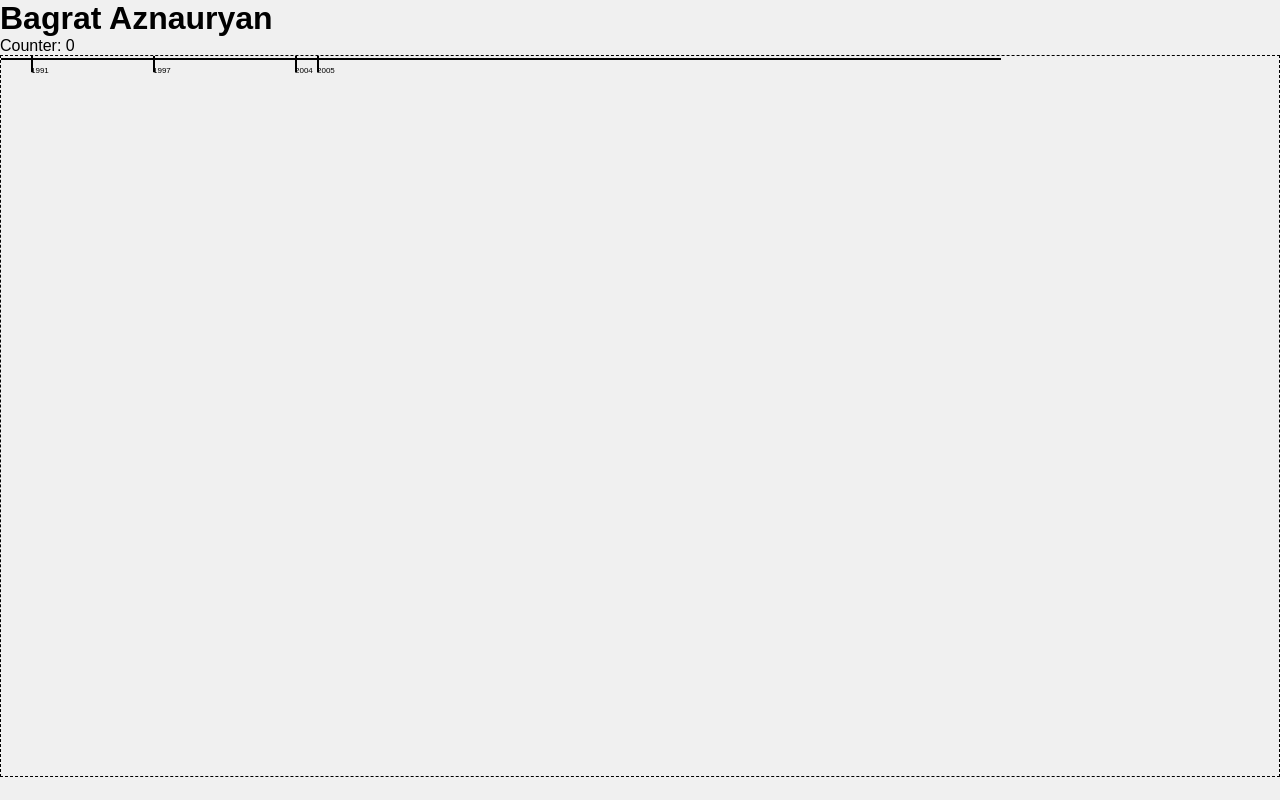
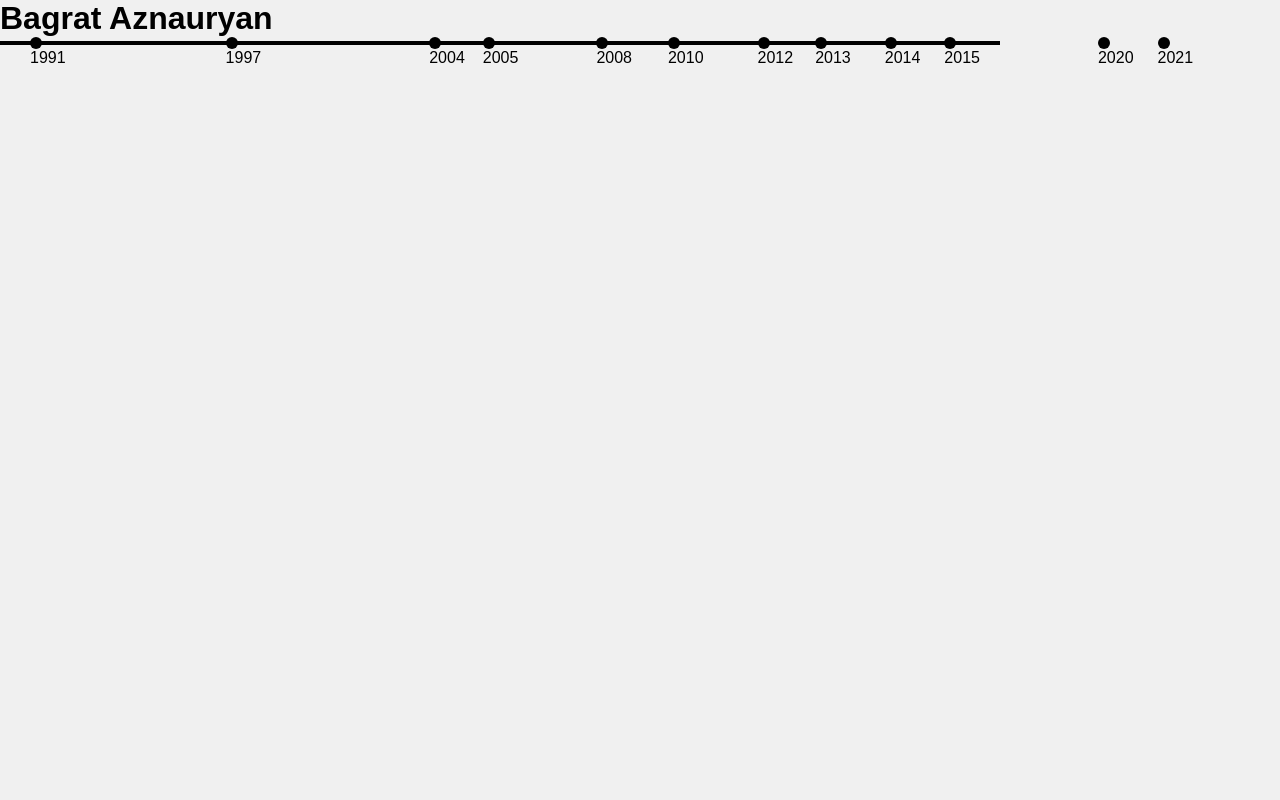
Before and after one commit to bagrat/bagrat.io, a Vue app: page / in a window 1280 px wide. Built offline with nearby package versions, Linux system fonts and the light colour scheme.

Commit message:
Make event deltas in terms of months

```diff
--- a/src/components/EventMarkers.vue
+++ b/src/components/EventMarkers.vue
@@ -5,7 +5,15 @@ const { events } = defineProps({
   events: Array,
 })
 
-const spacingMultiplier = 20;
+const spacingMultiplier = 2;
+
+function getPreciseDelta(event, nextEvent) {
+  if (event.year === nextEvent.year) {
+    return nextEvent.month - event.month
+  } else {
+    return 12 * (nextEvent.year - event.year - 1) + (12 - event.month + nextEvent.month)
+  }
+}
 
 function getEventsWithDeltas(events) {
   return events.reduce((result, current, index, events) => {
@@ -13,28 +21,28 @@ function getEventsWithDeltas(events) {
       const previous = result
       return [
         {...previous, delta: 0},
-        {...current, delta: current.year - previous.year},
+        {...current, delta: getPreciseDelta(previous, current)},
       ]
     } else {
       const previous = events[index - 1]
 
       return [
         ...result,
-        {...current, delta: current.year - previous.year},
+        {...current, delta: getPreciseDelta(previous, current)},
       ]
     }
   })
 }
 
 const eventsWithDeltas = getEventsWithDeltas(events)
-console.log(eventsWithDeltas)
 </script>
 
 <template>
   <ul id="events">
     <template v-for="eventMarker in eventsWithDeltas">
       <li :style="{'margin-left': `${eventMarker.delta * spacingMultiplier}px`}">
-        <div>{{ eventMarker.year }}</div>
+        <div></div>
+        <span>{{ eventMarker.year }}</span>
       </li>
     </template>
   </ul>
@@ -70,16 +78,16 @@ ul#events > li > div {
 
   /* border-radius: 3px; */
 
-  min-width: 2px;
-  width: 2px;
-  min-height: 6px;
-  height: 6px;
+  width: 12px;
+  min-height: 12px;
+  max-height: 12px;
+  border-radius: 6px;
 
   background-color: black;
 
   /* DEBUG */
 
-  padding-top: 10px;
+  /* margin-top: 2px; */
   font-size: 8px;
 }
 </style>
--- a/src/components/Timeline.vue
+++ b/src/components/Timeline.vue
@@ -20,7 +20,6 @@ function handleScroll(direction) {
 </script>
 
 <template>
-  <span>Counter: {{ counter }}</span>
   <div id="timeline-container">
     <div id="timeline-axis"></div>
     <EventMarkers :events="events"/>
@@ -35,15 +34,15 @@ function handleScroll(direction) {
   max-height: 90vh;
 
   /* DEBUG */
-  border: dashed 1px black;
+  /* border: dashed 1px black; */
 }
 
 #timeline-axis {
   background-color: black;
 
-  margin-top: 2px;
+  margin-top: 4px;
   min-height: 2px;
-  height: 2px;
+  height: 4px;
 
   width: 1000px;
   min-width: 1000px;
--- a/src/views/EngView.vue
+++ b/src/views/EngView.vue
@@ -3,16 +3,52 @@ import Timeline from '@/components/Timeline.vue'
 
 const events = [
   {
-    year: 1991
+    year: 1991,
+    month: 0,
   },
   {
-    year: 1997
+    year: 1997,
+    month: 8,
   },
   {
     year: 2004,
+    month: 8,
   },
   {
     year: 2005,
+    month: 5,
+  },
+  {
+    year: 2008,
+    month: 8,
+  },
+  {
+    year: 2010,
+    month: 2,
+  },
+  {
+    year: 2012,
+    month: 5,
+  },
+  {
+    year: 2013,
+    month: 4,
+  },
+  {
+    year: 2014,
+    month: 9,
+  },
+  {
+    year: 2015,
+    month: 9,
+  },
+  {
+    year: 2020,
+    month: 8,
+  },
+  {
+    year: 2021,
+    month: 8,
   },
 ]
 </script>
```
Also changed, not shown: 1 other file (tests, documents, lock files or other folders).
